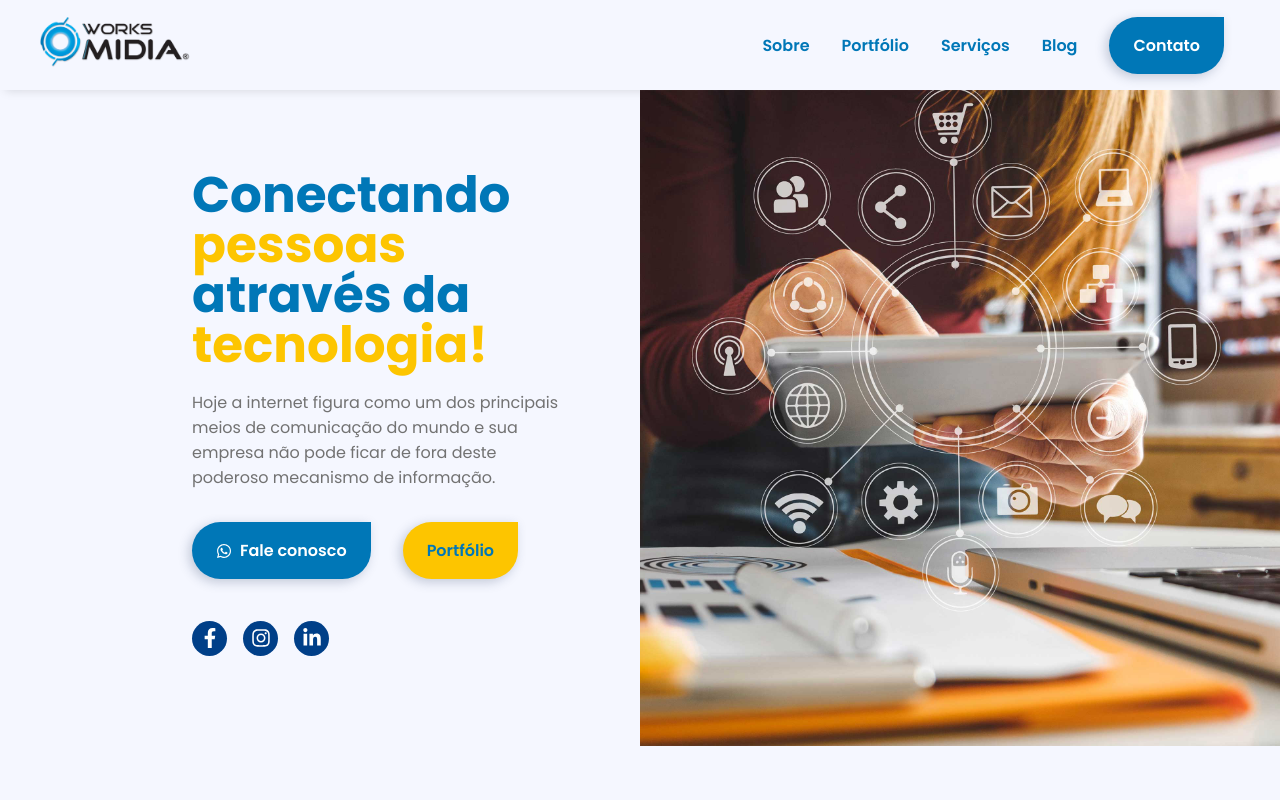
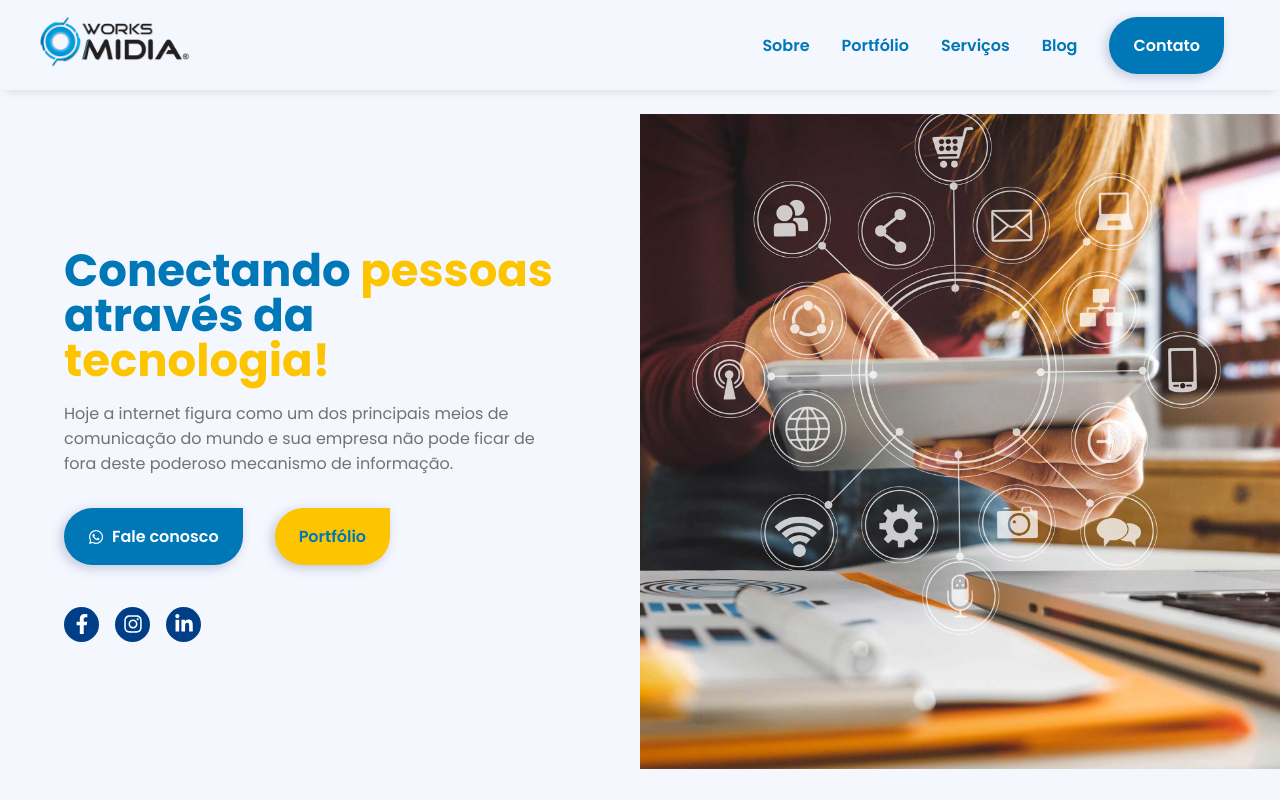
Before and after one commit to beaslins/worksmidia, a Next.js app: page / in a window 1280 px wide. Shown: the top 800 px of the page. Built offline with nearby package versions, Linux system fonts and the light colour scheme.

Commit message:
Update home.css

```diff
--- a/public/styles/home.css
+++ b/public/styles/home.css
@@ -1,7 +1,7 @@
 /* Home */
 section.home-banner {
     height: calc(100vh - 90px);
-    align-items: flex-start;
+    align-items: center;
 
     display: grid;
     grid-template-columns: 50% 50%;
@@ -11,9 +11,7 @@ section.home-banner {
 section.home-banner div.box-title {
     margin-left: auto;
     padding-right: 5em;
-    width: 70%;
-
-    margin-top: 5em;
+    width: 90%;
 }
 section.home-banner div.home-image img.image {
     width: 100%;
@@ -29,7 +27,7 @@ section.home-banner div.box-title div.callus {
     margin-left: 2em;
 }
 section.home-banner h1.title {
-    font-size: 50px;
+    font-size: 45px;
     font-weight: 700;
     line-height: 1;
     margin-bottom: 0.4em;
```
